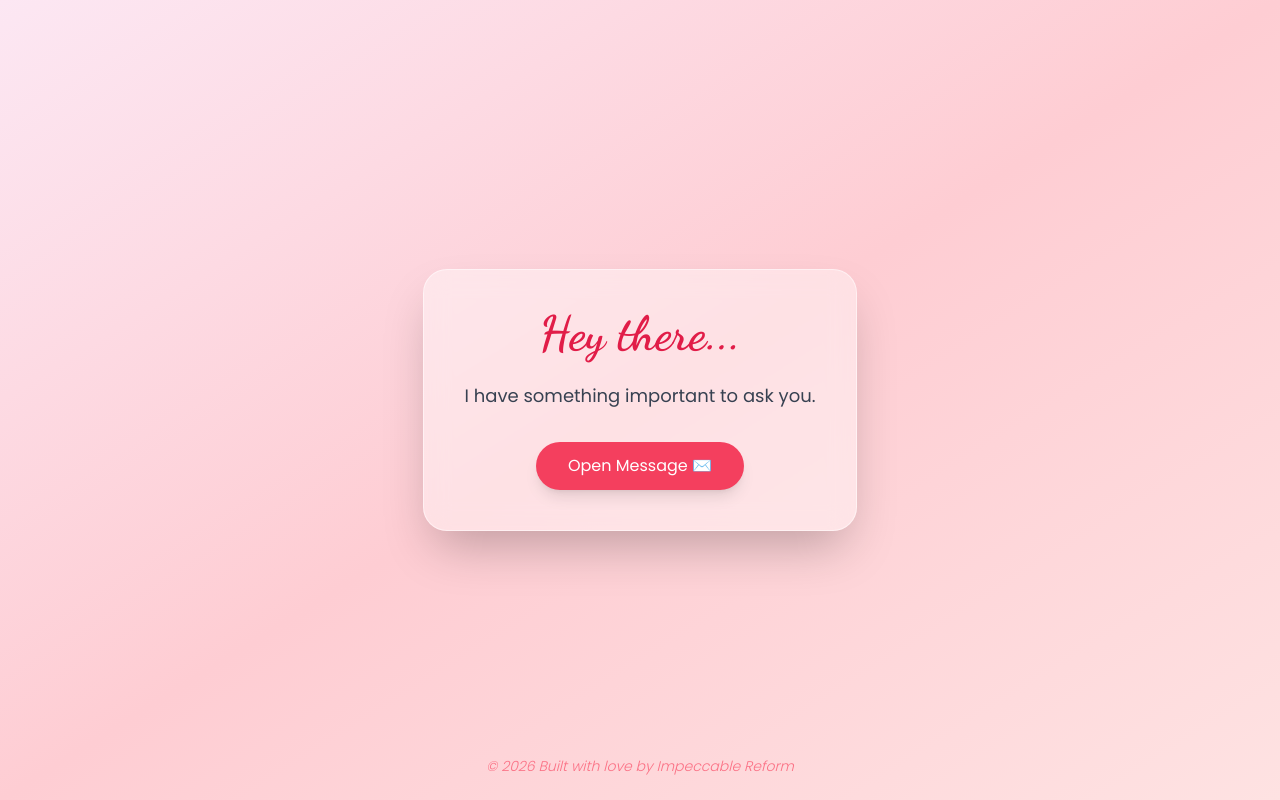
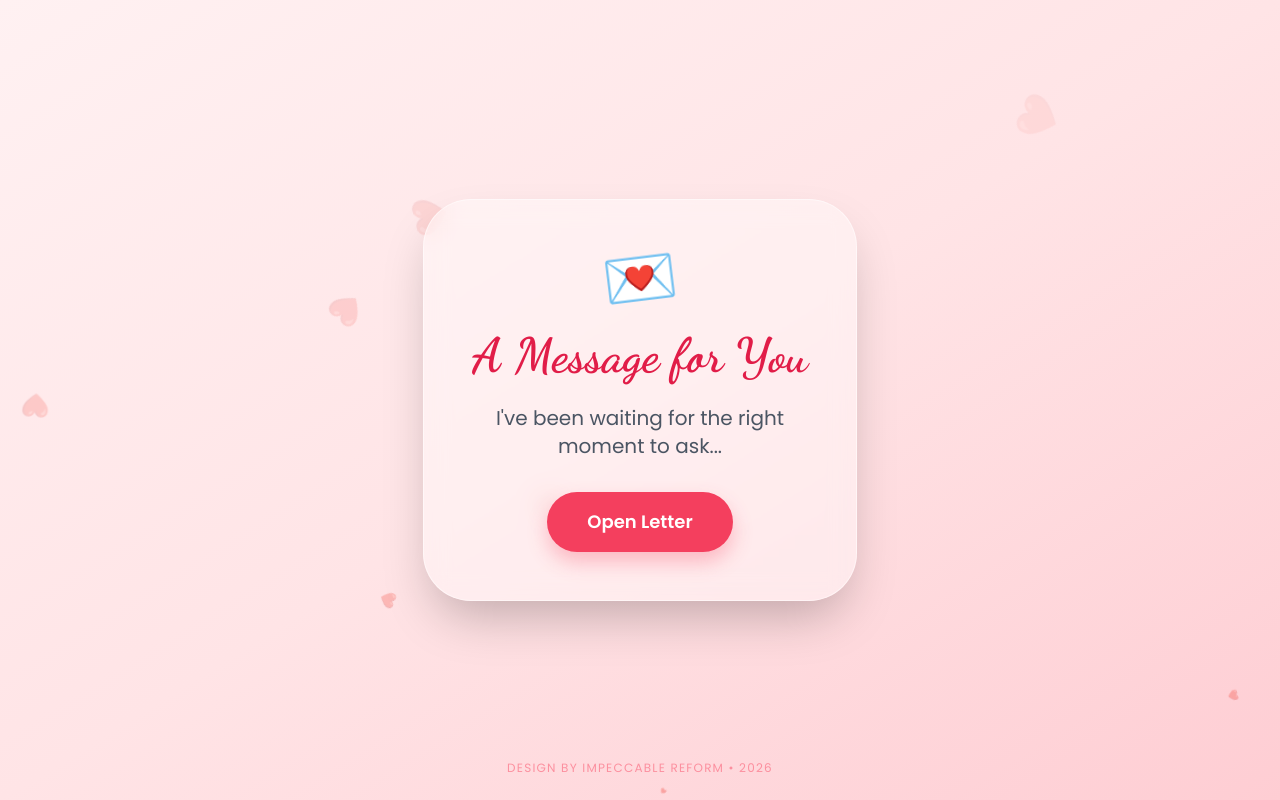
Before and after one commit to impeccable548/valentine-2026, a React (Vite) app: page / in a window 1280 px wide. Built offline with nearby package versions, Linux system fonts and the light colour scheme.

Commit message:
Update ValentineApp.jsx

```diff
--- a/src/ValentineApp.jsx
+++ b/src/ValentineApp.jsx
@@ -1,95 +1,156 @@
-import React, { useState } from 'react';
+import React, { useState, useEffect } from 'react';
 import { motion, AnimatePresence } from 'framer-motion';
 import confetti from 'canvas-confetti';
 import { downloadCalendarInvite } from './utils/calendar';
+
+// 1. Floating Hearts Background Component
+const FloatingHearts = () => {
+  const [hearts, setHearts] = useState([]);
+  useEffect(() => {
+    const interval = setInterval(() => {
+      setHearts((prev) => [...prev, { id: Date.now(), x: Math.random() * 100 }]);
+      if (prev => prev.length > 20) prev.shift();
+    }, 600);
+    return () => clearInterval(interval);
+  }, []);
+
+  return (
+    <div className="fixed inset-0 pointer-events-none overflow-hidden z-0">
+      <AnimatePresence>
+        {hearts.map((heart) => (
+          <motion.div
+            key={heart.id}
+            initial={{ y: '110vh', x: `${heart.x}vw`, opacity: 1, scale: 0 }}
+            animate={{ y: '-10vh', opacity: 0, scale: 1.5, rotate: 360 }}
+            exit={{ opacity: 0 }}
+            transition={{ duration: 6, ease: "linear" }}
+            className="absolute text-rose-300/40 text-3xl"
+          >
+            ❤️
+          </motion.div>
+        ))}
+      </AnimatePresence>
+    </div>
+  );
+};
 
 const ValentineApp = () => {
   const [step, setStep] = useState('landing');
   const [noButtonPos, setNoButtonPos] = useState({ x: 0, y: 0 });
   const [noCount, setNoCount] = useState(0);
+  const [yesScale, setYesScale] = useState(1);
+  const [reasonIndex, setReasonIndex] = useState(0);
+
+  const reasons = [
+    "You're the best!",
+    "My favorite person ✨",
+    "You're beautiful!",
+    "I'll be so sad... 🥺",
+    "Think of the memories!",
+    "I'll buy you snacks! 🍟"
+  ];
 
   const handleYes = () => {
     setStep('celebration');
     confetti({
-      particleCount: 150,
-      spread: 70,
+      particleCount: 200,
+      spread: 100,
       origin: { y: 0.6 },
-      colors: ['#ff69b4', '#ff1493', '#ffffff']
+      colors: ['#ff69b4', '#ff1493', '#ffffff', '#fb7185']
     });
   };
 
   const moveNoButton = () => {
-    const x = Math.random() * 200 - 100;
-    const y = Math.random() * 200 - 100;
+    const x = Math.random() * 250 - 125;
+    const y = Math.random() * 250 - 125;
     setNoButtonPos({ x, y });
     setNoCount(prev => prev + 1);
+    setYesScale(prev => prev + 0.25); // Make Yes bigger every time
+    setReasonIndex(prev => (prev + 1) % reasons.length);
   };
 
-  const phrases = ["No", "Are you sure?", "Really sure??", "Think again!", "Last chance!", "💔"];
+  const phrases = ["No", "Rude.", "Wait...", "Look left!", "Try again!", "You can't catch me! 💨"];
 
   return (
-    <div className="min-h-screen bg-gradient-to-br from-pink-100 via-rose-200 to-red-100 flex items-center justify-center p-4 font-modern">
+    <div className="min-h-screen bg-gradient-to-br from-[#fff1f2] via-[#ffe4e6] to-[#fecdd3] flex items-center justify-center p-4 font-modern overflow-hidden relative">
+      <FloatingHearts />
+
       <AnimatePresence mode="wait">
 
+        {/* LANDING SCREEN */}
         {step === 'landing' && (
           <motion.div
             key="landing"
-            initial={{ opacity: 0, y: 20 }} animate={{ opacity: 1, y: 0 }} exit={{ opacity: 0 }}
-            className="text-center bg-white/40 backdrop-blur-md p-10 rounded-3xl shadow-2xl border border-white/50"
+            initial={{ opacity: 0, scale: 0.9 }} animate={{ opacity: 1, scale: 1 }} exit={{ opacity: 0, y: -50 }}
+            className="z-10 text-center glass-card p-12 rounded-[3rem]"
           >
-            <h1 className="text-5xl font-romantic text-rose-600 mb-6">Hey there...</h1>
-            <p className="text-gray-700 mb-8 text-lg">I have something important to ask you.</p>
+            <motion.div animate={{ rotate: [0, 10, -10, 0] }} transition={{ repeat: Infinity, duration: 2 }} className="text-6xl mb-6">💌</motion.div>
+            <h1 className="text-5xl font-romantic text-rose-600 mb-6 font-bold">A Message for You</h1>
+            <p className="text-gray-600 mb-8 text-xl max-w-xs mx-auto">I've been waiting for the right moment to ask...</p>
             <button
               onClick={() => setStep('message')}
-              className="bg-rose-500 hover:bg-rose-600 text-white px-8 py-3 rounded-full transition-all shadow-lg hover:scale-105"
+              className="bg-rose-500 hover:bg-rose-600 text-white px-10 py-4 rounded-full transition-all shadow-[0_10px_20px_rgba(244,63,94,0.3)] hover:scale-110 active:scale-95 text-lg font-semibold"
             >
-              Open Message ✉️
+              Open Letter
             </button>
           </motion.div>
         )}
 
+        {/* MESSAGE SECTION */}
         {step === 'message' && (
           <motion.div
             key="message"
-            initial={{ opacity: 0 }} animate={{ opacity: 1 }} exit={{ opacity: 0 }}
-            className="text-center"
+            initial={{ opacity: 0, y: 50 }} animate={{ opacity: 1, y: 0 }} exit={{ opacity: 0, scale: 0.5 }}
+            className="z-10 text-center max-w-md bg-white p-10 rounded-2xl shadow-2xl border-t-[12px] border-rose-400"
           >
-            <motion.p
-              initial={{ width: 0 }} animate={{ width: "100%" }}
-              className="text-2xl font-medium text-rose-800 overflow-hidden whitespace-nowrap border-r-2 border-rose-500 mx-auto max-w-fit px-2"
-            >
-              Every moment with you is magic.
-            </motion.p>
+            <p className="text-3xl font-romantic text-rose-900 leading-relaxed mb-8">
+              "In a world full of people, my eyes always look for you."
+            </p>
             <button
               onClick={() => setStep('question')}
-              className="mt-12 text-rose-500 underline decoration-rose-300 underline-offset-8"
+              className="text-rose-500 font-bold hover:tracking-widest transition-all duration-300 uppercase text-sm tracking-widest"
             >
-              Click to continue
+              Next Page →
             </button>
           </motion.div>
         )}
 
+        {/* THE BIG QUESTION */}
         {step === 'question' && (
           <motion.div
             key="question"
-            initial={{ scale: 0.8, opacity: 0 }} animate={{ scale: 1, opacity: 1 }}
-            className="text-center"
+            initial={{ opacity: 0 }} animate={{ opacity: 1 }}
+            className="z-10 text-center flex flex-col items-center"
           >
-            <h2 className="text-5xl font-romantic text-rose-600 mb-12 px-4">Will you be my Valentine?</h2>
-            <div className="flex flex-col md:flex-row items-center justify-center gap-6">
-              <button
+            <motion.div
+               animate={{ y: [0, -10, 0] }}
+               transition={{ repeat: Infinity, duration: 1.5 }}
+               className="text-8xl mb-8"
+            >
+              💍
+            </motion.div>
+            <h2 className="text-6xl font-romantic text-rose-600 mb-4 drop-shadow-sm">Will you be my Valentine?</h2>
+
+            {/* Dynamic reason text that appears as they try to click NO */}
+            <p className="text-rose-400 italic h-6 mb-12 transition-all">{noCount > 0 ? reasons[reasonIndex] : ""}</p>
+
+            <div className="flex flex-col md:flex-row items-center justify-center gap-8 min-h-[150px]">
+              <motion.button
                 onClick={handleYes}
-                style={{ fontSize: `${1 + noCount * 0.1}rem` }} // Yes grows as No moves!
-                className="bg-green-500 hover:bg-green-600 text-white px-12 py-4 rounded-2xl font-bold shadow-xl transition-all"
+                style={{ scale: yesScale }}
+                whileHover={{ scale: yesScale + 0.1 }}
+                whileTap={{ scale: yesScale - 0.1 }}
+                className="bg-rose-500 text-white px-14 py-5 rounded-2xl font-bold shadow-[0_15px_30px_rgba(244,63,94,0.4)] z-50 text-2xl relative"
               >
-                YES! 💘
-              </button>
+                YES! 💖
+              </motion.button>
 
               <motion.button
                 onMouseEnter={moveNoButton}
                 onClick={moveNoButton}
                 animate={{ x: noButtonPos.x, y: noButtonPos.y }}
-                className="bg-gray-400 text-white px-8 py-4 rounded-2xl text-lg shadow-md"
+                transition={{ type: "spring", stiffness: 300, damping: 20 }}
+                className="bg-white/80 text-gray-500 px-8 py-4 rounded-2xl text-lg shadow-md border border-white backdrop-blur-sm"
               >
                 {phrases[Math.min(noCount, phrases.length - 1)]}
               </motion.button>
@@ -97,28 +158,36 @@ const ValentineApp = () => {
           </motion.div>
         )}
 
+        {/* CELEBRATION */}
         {step === 'celebration' && (
           <motion.div
             key="celebration"
-            initial={{ opacity: 0, scale: 0.5 }} animate={{ opacity: 1, scale: 1 }}
-            className="text-center bg-white/60 backdrop-blur-lg p-12 rounded-[2rem] shadow-2xl border border-white"
+            initial={{ opacity: 0, scale: 0 }} animate={{ opacity: 1, scale: 1 }}
+            className="z-10 text-center glass-card p-16 rounded-[4rem] border-4 border-white"
           >
-            <motion.h1 animate={{ scale: [1, 1.2, 1] }} transition={{ repeat: Infinity, duration: 2 }} className="text-7xl mb-6">💖</motion.h1>
-            <h2 className="text-4xl font-romantic text-rose-600 mb-4">You just made 2026 legendary!</h2>
-            <p className="text-gray-600 italic mb-8">"I knew you'd say yes."</p>
+            <motion.div
+               initial={{ scale: 0 }} animate={{ scale: [1, 1.3, 1] }}
+               transition={{ repeat: Infinity, duration: 1 }}
+               className="text-9xl mb-8"
+            >
+              💝
+            </motion.div>
+            <h2 className="text-5xl font-romantic text-rose-600 mb-2">It's a Date!</h2>
+            <p className="text-gray-600 text-xl mb-10">You've made me the happiest person in 2026!</p>
+
             <button
               onClick={downloadCalendarInvite}
-              className="bg-white text-rose-500 border-2 border-rose-500 hover:bg-rose-50 px-6 py-2 rounded-full font-medium transition-all flex items-center gap-2 mx-auto"
+              className="bg-rose-500 hover:bg-rose-600 text-white px-8 py-4 rounded-full font-bold transition-all flex items-center gap-3 mx-auto shadow-lg shadow-rose-200"
             >
-              📅 Save the Date
+              📅 Add to Calendar
             </button>
           </motion.div>
         )}
 
       </AnimatePresence>
 
-      <footer className="fixed bottom-6 text-sm text-rose-400 font-light italic">
-        © 2026 Built with love by Impeccable Reform
+      <footer className="fixed bottom-6 text-rose-400 font-medium tracking-widest text-xs uppercase opacity-70">
+        Design by Impeccable Reform • 2026
       </footer>
     </div>
   );
```
